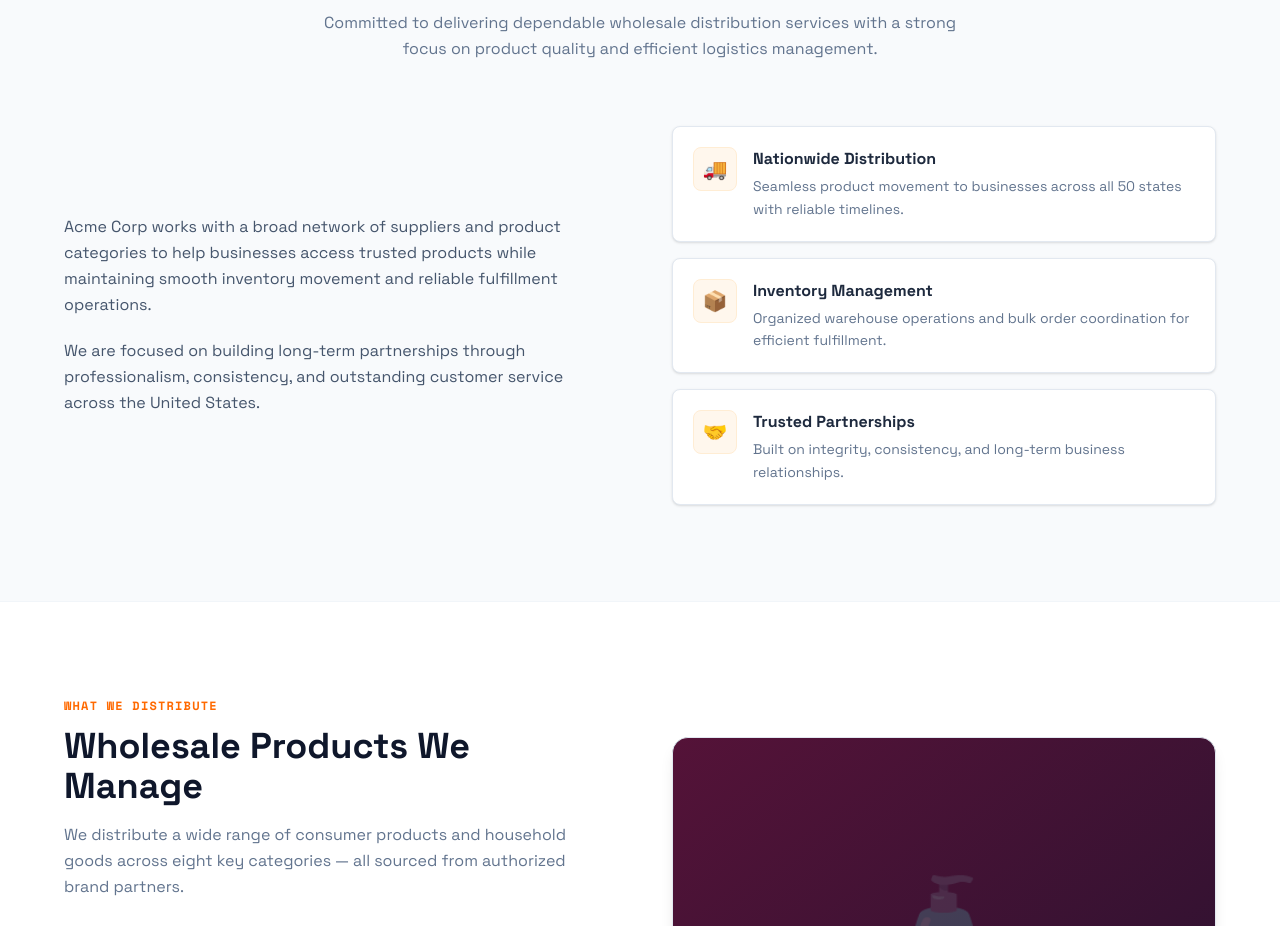
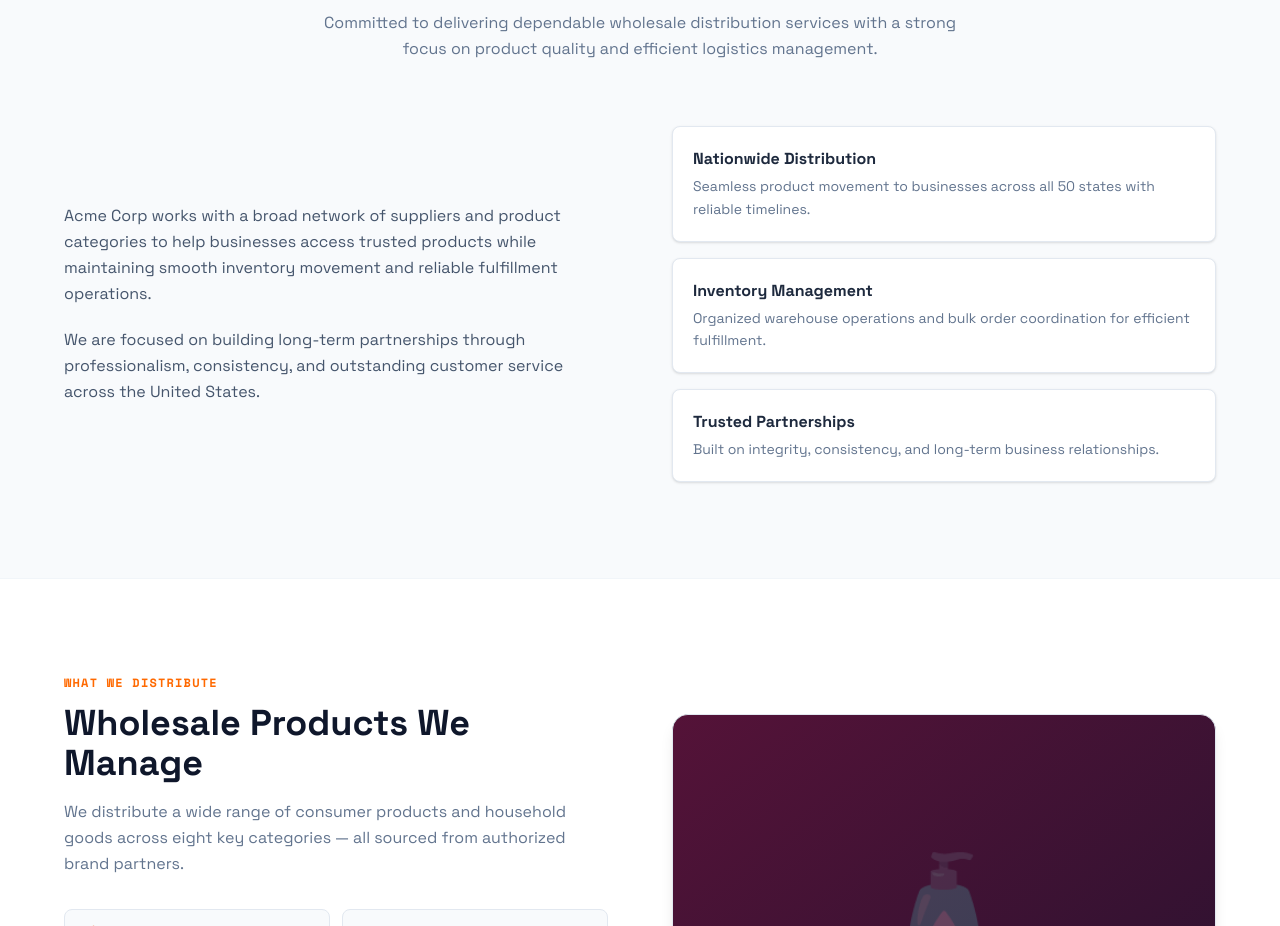
Before and after one commit to nelsonanaya1001-glitch/acme-landing, a Next.js app: page / in a window 1280 px wide. Shown: the part 966-1892 px from the top of the page. Built offline with nearby package versions, Linux system fonts and the light colour scheme.

Commit message:
Remove icons from about feature cards

```diff
--- a/app/page.tsx
+++ b/app/page.tsx
@@ -253,18 +253,13 @@ export default function Home() {
             </div>
             <div className="flex flex-col gap-4">
               {[
-                { icon: "🚚", title: "Nationwide Distribution", desc: "Seamless product movement to businesses across all 50 states with reliable timelines." },
-                { icon: "📦", title: "Inventory Management",    desc: "Organized warehouse operations and bulk order coordination for efficient fulfillment." },
-                { icon: "🤝", title: "Trusted Partnerships",    desc: "Built on integrity, consistency, and long-term business relationships." },
+                { title: "Nationwide Distribution", desc: "Seamless product movement to businesses across all 50 states with reliable timelines." },
+                { title: "Inventory Management",    desc: "Organized warehouse operations and bulk order coordination for efficient fulfillment." },
+                { title: "Trusted Partnerships",    desc: "Built on integrity, consistency, and long-term business relationships." },
               ].map((f) => (
-                <div key={f.title} className="flex items-start gap-4 p-5 rounded-lg border border-slate-200 bg-white shadow-sm hover:shadow-md hover:border-orange-200 transition-all">
-                  <div className="w-11 h-11 shrink-0 rounded-lg bg-orange-50 border border-orange-100 flex items-center justify-center text-xl">
-                    {f.icon}
-                  </div>
-                  <div>
-                    <h3 className="font-bold text-slate-800 mb-1">{f.title}</h3>
-                    <p className="text-slate-500 text-sm leading-relaxed">{f.desc}</p>
-                  </div>
+                <div key={f.title} className="p-5 rounded-lg border border-slate-200 bg-white shadow-sm hover:shadow-md hover:border-orange-200 transition-all">
+                  <h3 className="font-bold text-slate-800 mb-1">{f.title}</h3>
+                  <p className="text-slate-500 text-sm leading-relaxed">{f.desc}</p>
                 </div>
               ))}
             </div>
```
